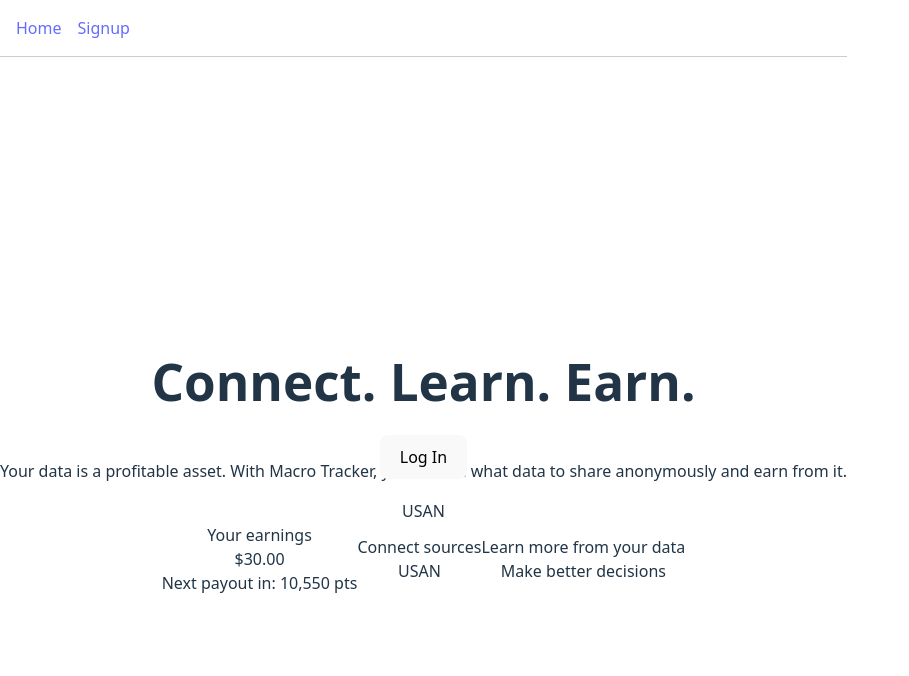
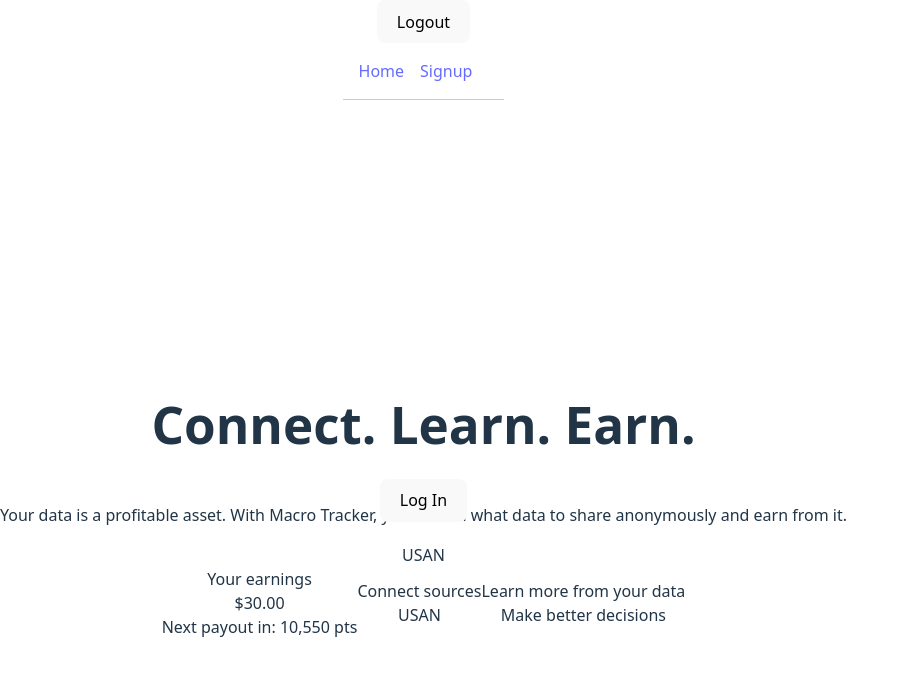
Before and after one commit to Hernerdez/macro_tracker, a React (Vite) app in the folder macro-tracker-frontend/: page / in a window 1280 px wide. Shown: the top 676 px of the page, without its empty margins (0-909 px from the left). Built offline with nearby package versions, Linux system fonts and the light colour scheme; the HTML template or start-up script is replaced by a standard one.

Commit message:
centering

```diff
--- a/macro-tracker-frontend/src/Navbar.jsx
+++ b/macro-tracker-frontend/src/Navbar.jsx
@@ -10,17 +10,22 @@ const Navbar = () => {
   };
 
   return (
-    <nav style={{ padding: '1rem', borderBottom: '1px solid #ccc' }}>
-      <Link to="/" style={{ marginRight: '1rem' }}>Home</Link>
-      {!token && <Link to="/signup" style={{ marginRight: '1rem' }}>Signup</Link>}
-      {token && <Link to="/dashboard" style={{ marginRight: '1rem' }}>Dashboard</Link>}
-      {token && <Link to="/search" style={{ marginRight: '1rem' }}>Food Search</Link>}
-      {token && (
-        <button onClick={handleLogout} style={{ marginLeft: '1rem' }}>
+    <div className="relative z-10 flex flex-col items-center text-center">
+      <div className="w-full flex justify-center pt-4">
+        <button
+          onClick={handleLogout}
+          className="px-8 py-3 bg-blue-600 text-white rounded-lg shadow transition duration-300 hover:bg-blue-700"
+        >
           Logout
         </button>
-      )}
-    </nav>
+      </div>
+      <nav style={{ padding: '1rem', borderBottom: '1px solid #ccc' }}>
+        <Link to="/" style={{ marginRight: '1rem' }}>Home</Link>
+        {!token && <Link to="/signup" style={{ marginRight: '1rem' }}>Signup</Link>}
+        {token && <Link to="/dashboard" style={{ marginRight: '1rem' }}>Dashboard</Link>}
+        {token && <Link to="/search" style={{ marginRight: '1rem' }}>Food Search</Link>}
+      </nav>
+    </div>
   );
 };
 
```
